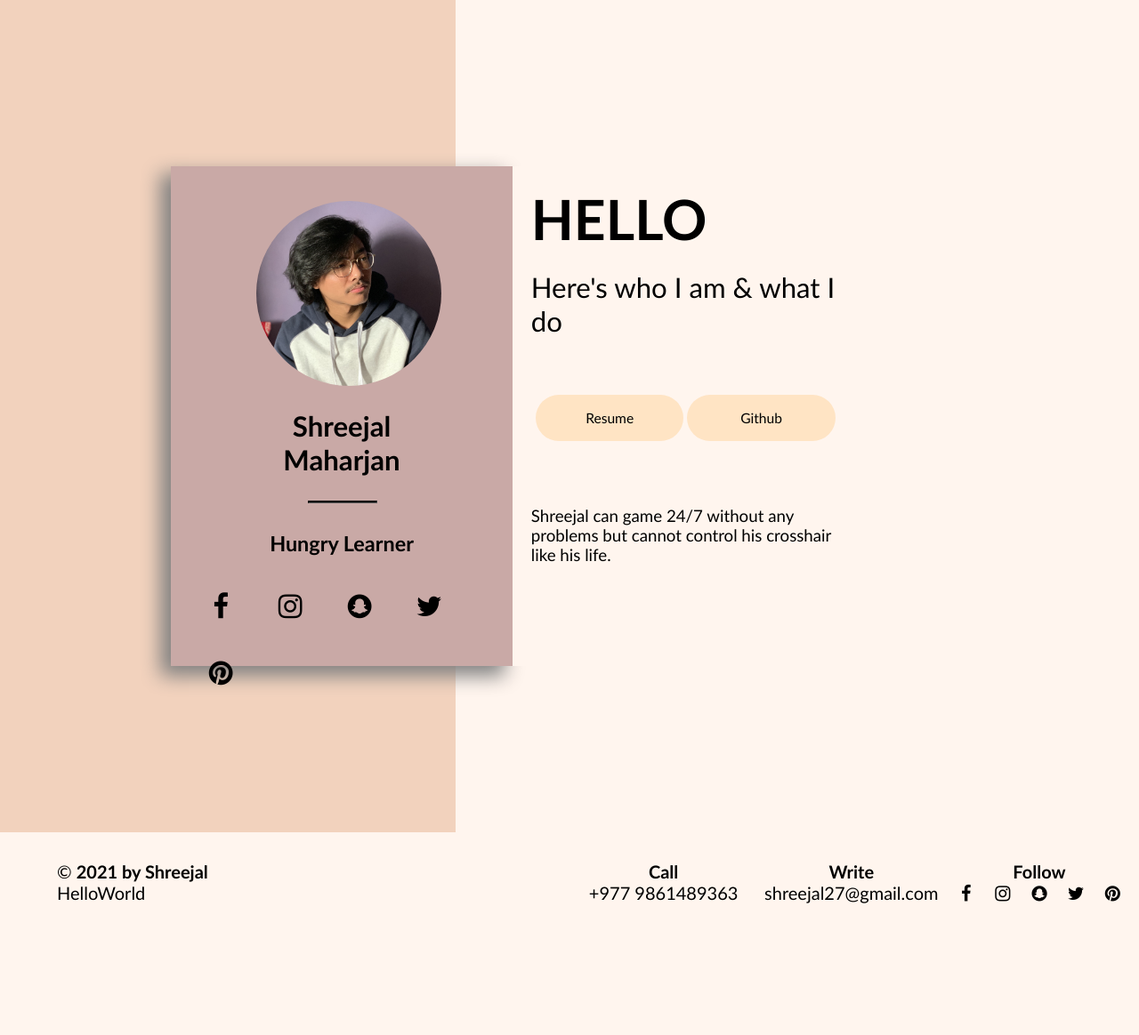
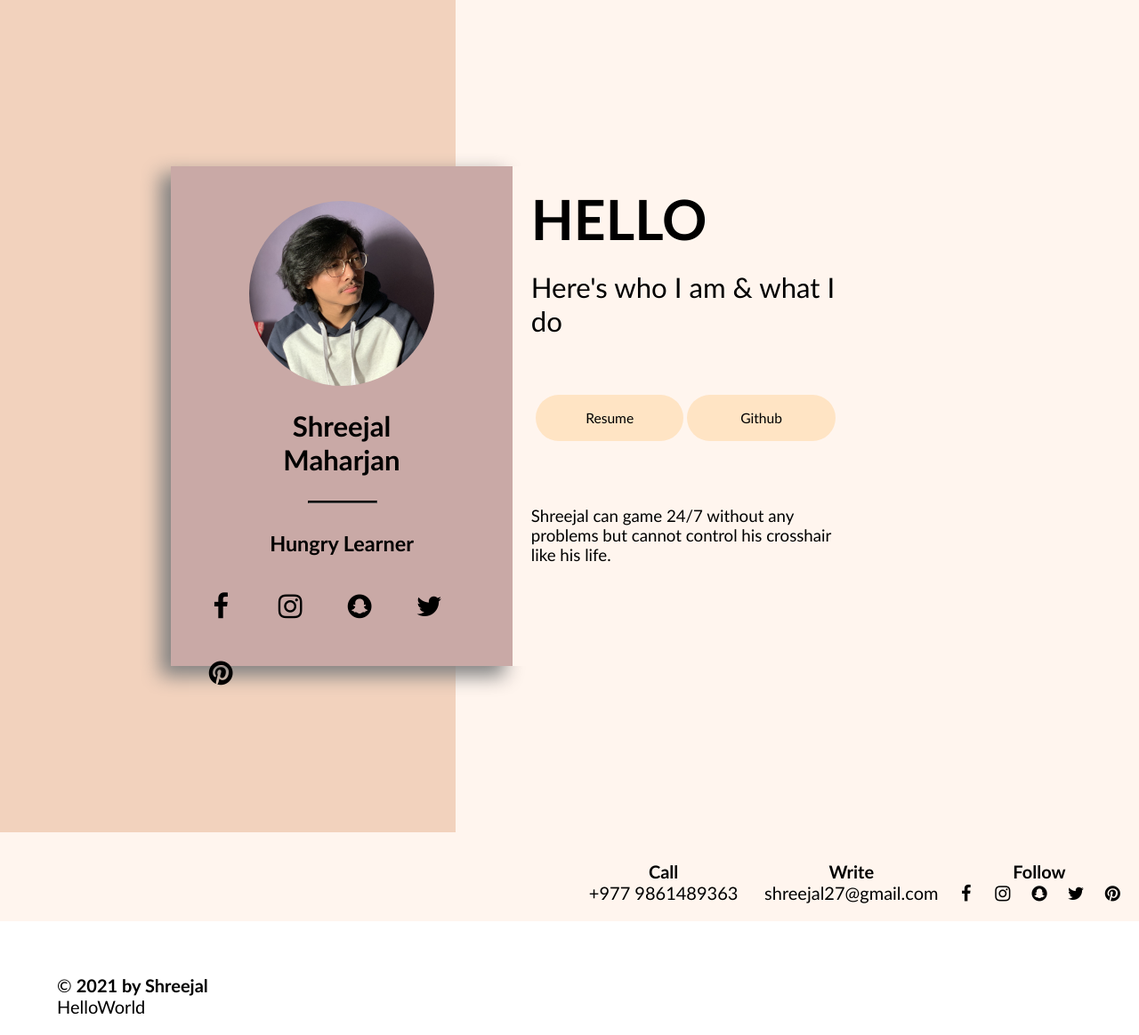
Before and after one commit to shreejal27/my_portfolio, a PHP site: page / in a window 1280 px wide. Shown: the part 100-1264 px from the top of the page at 89% size. Before the commit the page ends 1116 px from the top, so only its background shows below. Run offline with PHP 8.4, Linux system fonts and the light colour scheme.

Commit message:
centered my profile image

```diff
--- a/index.css
+++ b/index.css
@@ -56,12 +56,15 @@ div.image {
   height: 20rem;
   width: 20rem;
   border-radius: 20rem;
-  margin-top: 10%;
-  margin-left: 25%;
+  /* margin-left: 25%;  */
+  margin: 0 auto;
   background-image: url("shree.jpg");
   background-size: cover;
   background-repeat: no-repeat;
   background-position: 50% 50%;
+}
+#btn{
+  margin-top: 10%;
 }
 .name {
   font-family: "Gill Sans", "Gill Sans MT", Calibri, "Trebuchet MS", sans-serif;
```
